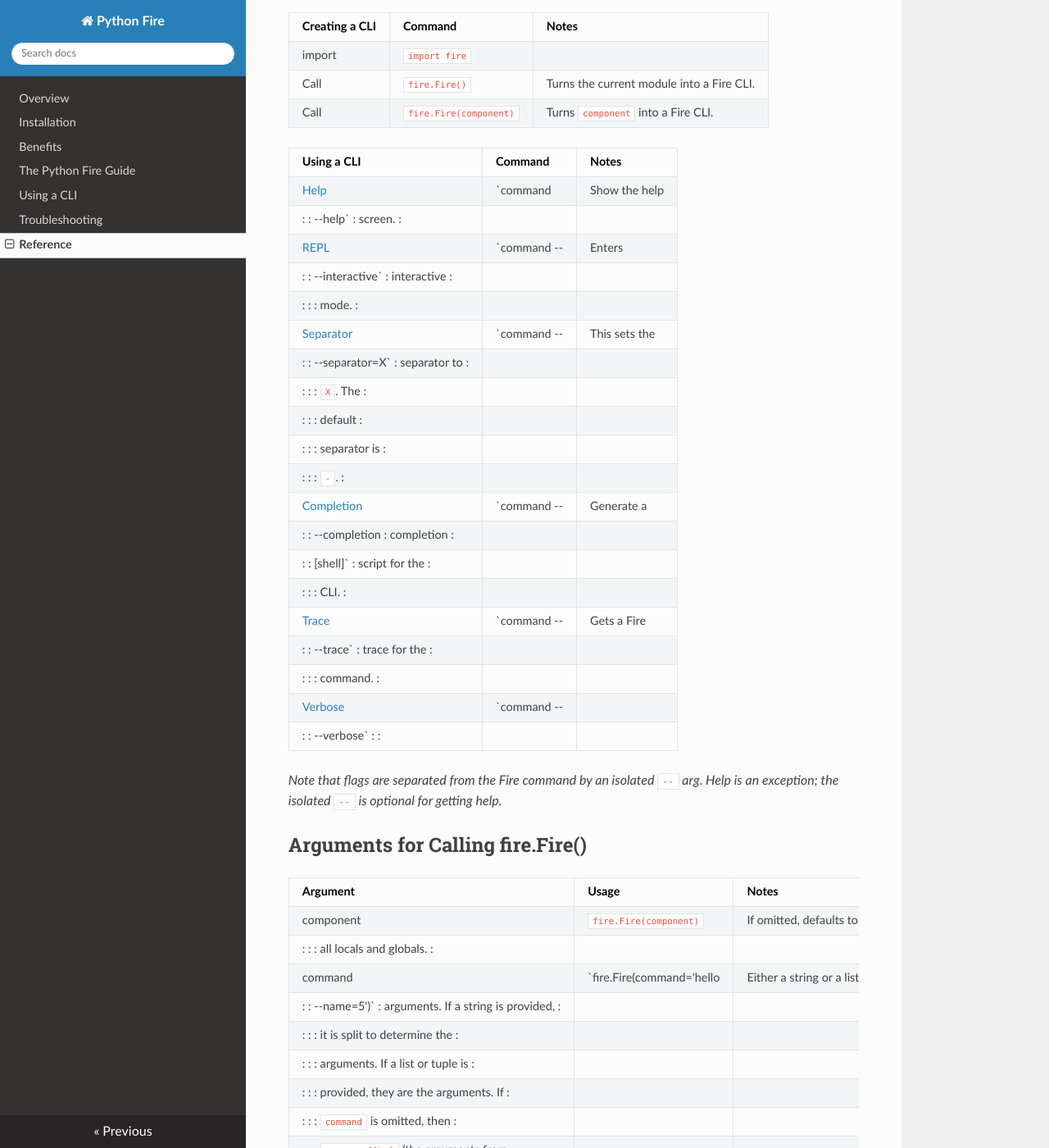
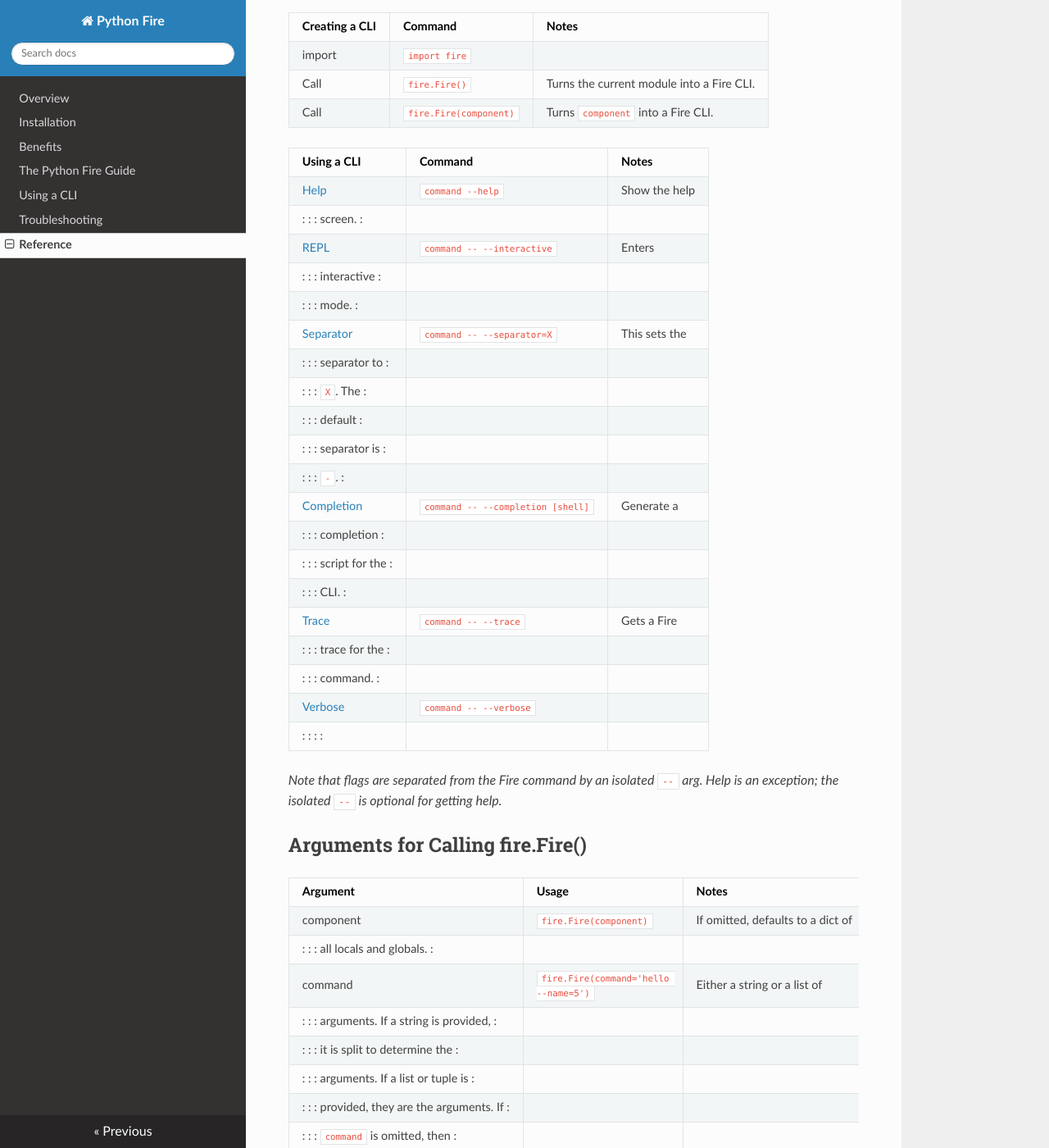
Before and after one commit to google/python-fire, an MkDocs documentation site: the page built from docs/api.md, in a window 1280 px wide and 1400 px high, scrolled down 235 px. Shown: the whole window at 82% size. Built offline with MkDocs 1.6.1, drawn with Linux system fonts in a browser that asks for light colours; nearby versions of some CDN libraries; old or Windows-style settings are respelled for this version of MkDocs.

```diff
--- a/docs/api.md
+++ b/docs/api.md
@@ -10,28 +10,28 @@
 | Call           | `fire.Fire()`          | Turns the current module into a Fire CLI.
 | Call           | `fire.Fire(component)` | Turns `component` into a Fire CLI.
 
-| Using a CLI                                | Command        | Notes          |
-| :----------------------------------------- | :------------- | :------------- |
-| [Help](using-cli.md#help-flag)             | `command       | Show the help  |
-:                                            : --help`        : screen.        :
-| [REPL](using-cli.md#interactive-flag)      | `command --    | Enters         |
-:                                            : --interactive` : interactive    :
-:                                            :                : mode.          :
-| [Separator](using-cli.md#separator-flag)   | `command --    | This sets the  |
-:                                            : --separator=X` : separator to   :
-:                                            :                : `X`. The       :
-:                                            :                : default        :
-:                                            :                : separator is   :
-:                                            :                : `-`.           :
-| [Completion](using-cli.md#completion-flag) | `command --    | Generate a     |
-:                                            : --completion   : completion     :
-:                                            : [shell]`       : script for the :
-:                                            :                : CLI.           :
-| [Trace](using-cli.md#trace-flag)           | `command --    | Gets a Fire    |
-:                                            : --trace`       : trace for the  :
-:                                            :                : command.       :
-| [Verbose](using-cli.md#verbose-flag)       | `command --    |                |
-:                                            : --verbose`     :                :
+| Using a CLI                                | Command                           | Notes          |
+| :----------------------------------------- | :----------------                 | :------------- |
+| [Help](using-cli.md#help-flag)             | `command --help`                  | Show the help  |
+:                                            :                                   : screen.        :
+| [REPL](using-cli.md#interactive-flag)      | `command -- --interactive`        | Enters         |
+:                                            :                                   : interactive    :
+:                                            :                                   : mode.          :
+| [Separator](using-cli.md#separator-flag)   | `command -- --separator=X`        | This sets the  |
+:                                            :                                   : separator to   :
+:                                            :                                   : `X`. The       :
+:                                            :                                   : default        :
+:                                            :                                   : separator is   :
+:                                            :                                   : `-`.           :
+| [Completion](using-cli.md#completion-flag) | `command -- --completion [shell]` | Generate a     |
+:                                            :                                   : completion     :
+:                                            :                                   : script for the :
+:                                            :                                   : CLI.           :
+| [Trace](using-cli.md#trace-flag)           | `command -- --trace`              | Gets a Fire    |
+:                                            :                                   : trace for the  :
+:                                            :                                   : command.       :
+| [Verbose](using-cli.md#verbose-flag)       | `command -- --verbose`            |                |
+:                                            :                                   :                :
 
 _Note that flags are separated from the Fire command by an isolated `--` arg.
 Help is an exception; the isolated `--` is optional for getting help._
@@ -42,8 +42,8 @@ Help is an exception; the isolated `--` is optional for getting help._
 | :-------- | :------------------------ | :----------------------------------- |
 | component | `fire.Fire(component)`    | If omitted, defaults to a dict of    |
 :           :                           : all locals and globals.              :
-| command   | `fire.Fire(command='hello | Either a string or a list of         |
-:           : --name=5')`               : arguments. If a string is provided,  :
+| command   | `fire.Fire(command='hello --name=5')` | Either a string or a list of         |
+:           :                           : arguments. If a string is provided,  :
 :           :                           : it is split to determine the         :
 :           :                           : arguments. If a list or tuple is     :
 :           :                           : provided, they are the arguments. If :
```
